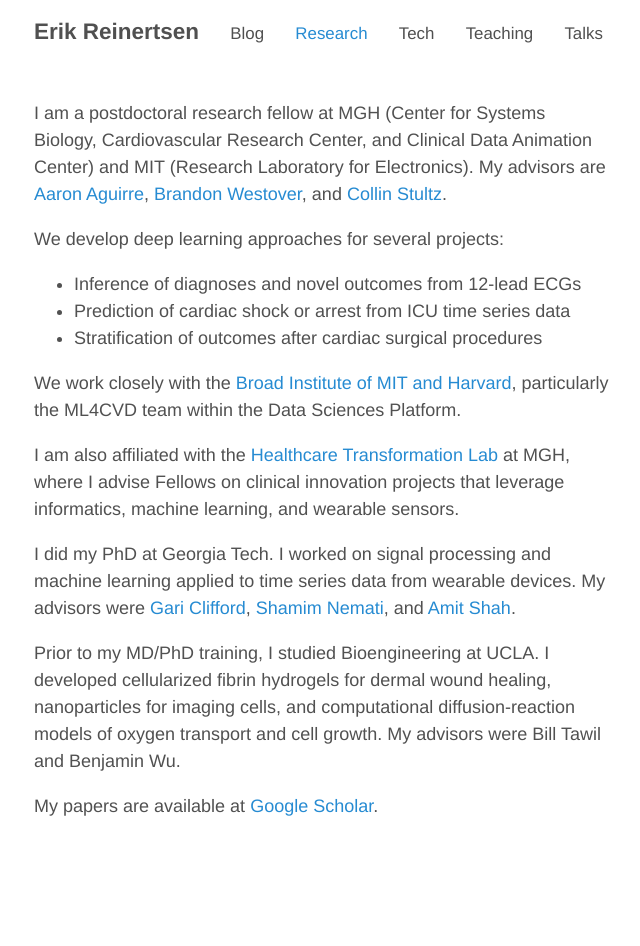
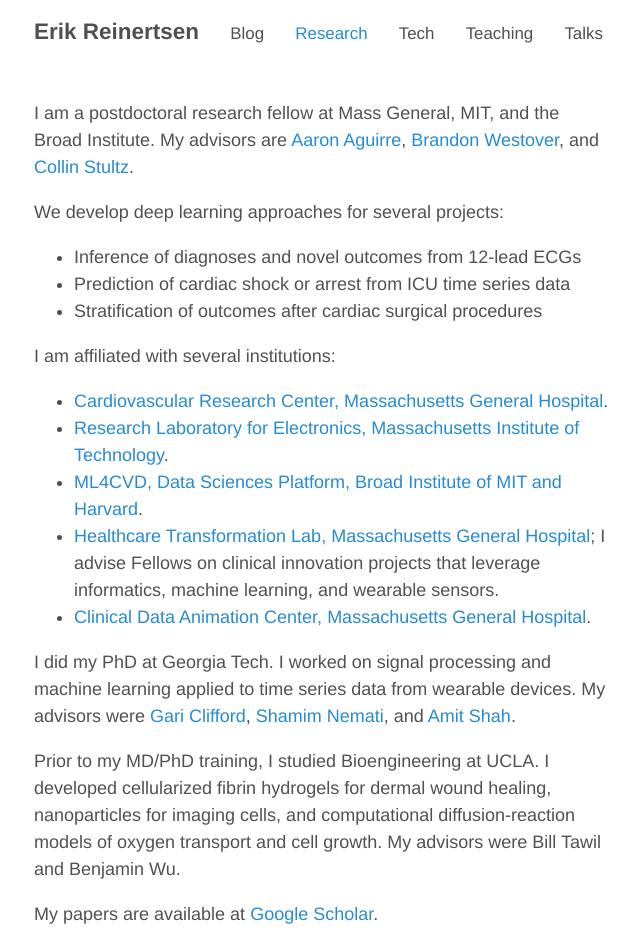
Before and after one commit to erikr/erikr.github.io, a Jekyll site: the page built from research.md, in a window 1280 px wide. Shown: the whole page, without its empty margins (318-958 px from the left). Built offline with Jekyll 4.4.1, drawn with Linux system fonts in a browser that asks for light colours; nearby versions of some CDN libraries; comment, search, counter and statistics services are not loaded; before the commit the page ends 900 px from its top, so only the background shows below that.

Commit message:
revised research w/ broad

```diff
--- a/research.md
+++ b/research.md
@@ -4,16 +4,19 @@
 title: "Research"
 ---
 
-I am a postdoctoral research fellow at MGH (Center for Systems Biology, Cardiovascular Research Center, and Clinical Data Animation Center) and MIT (Research Laboratory for Electronics). My advisors are [Aaron Aguirre](https://connects.catalyst.harvard.edu/Profiles/display/Person/10465), [Brandon Westover](http://cdac.mgh.harvard.edu), and [Collin Stultz](http://www.rle.mit.edu/cb/).
+I am a postdoctoral research fellow at Mass General, MIT, and the Broad Institute. My advisors are [Aaron Aguirre](https://connects.catalyst.harvard.edu/Profiles/display/Person/10465), [Brandon Westover](http://cdac.mgh.harvard.edu), and [Collin Stultz](http://www.rle.mit.edu/cb/).
 
 We develop deep learning approaches for several projects:
 * Inference of diagnoses and novel outcomes from 12-lead ECGs
 * Prediction of cardiac shock or arrest from ICU time series data
 * Stratification of outcomes after cardiac surgical procedures
 
-We work closely with the [Broad Institute of MIT and Harvard](https://www.broadinstitute.org/data-sciences-platform), particularly the ML4CVD team within the Data Sciences Platform.
-
-I am also affiliated with the [Healthcare Transformation Lab](http://healthcaretransformation.org) at MGH, where I advise Fellows on clinical innovation projects that leverage informatics, machine learning, and wearable sensors.
+I am affiliated with several institutions:
+* [Cardiovascular Research Center, Massachusetts General Hospital](http://cvrc.massgeneral.org).
+* [Research Laboratory for Electronics, Massachusetts Institute of Technology](https://www.rle.mit.edu).
+* [ML4CVD, Data Sciences Platform, Broad Institute of MIT and Harvard](https://www.broadinstitute.org/data-sciences-platform).
+* [Healthcare Transformation Lab, Massachusetts General Hospital](http://healthcaretransformation.org); I advise Fellows on clinical innovation projects that leverage informatics, machine learning, and wearable sensors.
+* [Clinical Data Animation Center, Massachusetts General Hospital](http://cdac.mgh.harvard.edu).
 
 I did my PhD at Georgia Tech. I worked on signal processing and machine learning applied to time series data from wearable devices. My advisors were [Gari Clifford](http://gdclifford.info/people/gari), [Shamim Nemati](http://nematilab.info/people/shamim/index.html), and [Amit Shah](https://www.sph.emory.edu/faculty/profile/#AJSHAH3).
 
```
